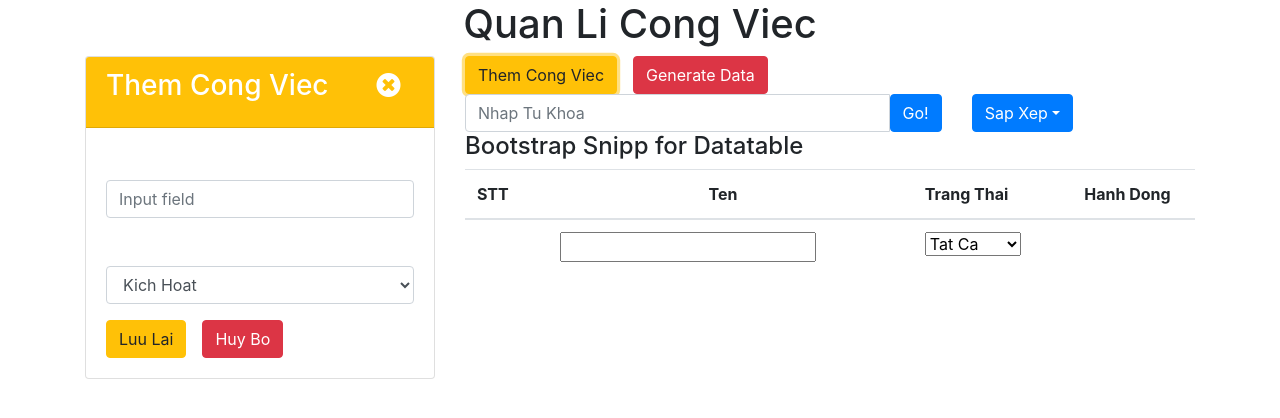
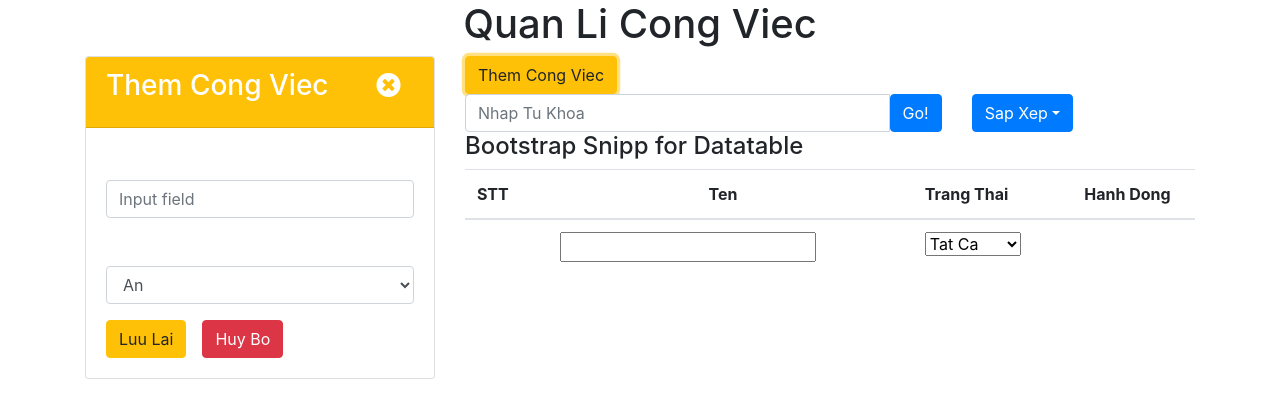
Before and after one commit to DamQuangKhoa/CRUD_React, a React (Create React App) app: page / in a window 1280 px wide. Both pictures are taken after a click on the button "Them Cong Viec". Shown: the top 418 px of the page. Built offline with nearby package versions, Linux system fonts and the light colour scheme.

Commit message:
add update & delete

```diff
--- a/src/components/app.jsx
+++ b/src/components/app.jsx
@@ -9,7 +9,8 @@ class Application extends React.Component {
     super(props);
     this.state = {
       tasks: [],
-      isDisplayForm: false
+      isDisplayForm: false,
+      taskEditing : null
     };
   }
   componentDidMount() {
@@ -21,39 +22,72 @@ class Application extends React.Component {
     }
   }
   onToggleForm = () => {
-
     this.setState({
       isDisplayForm: !this.state.isDisplayForm
-
     });
   };
-  generateData = () => {
-    let tasks = [
-      {
-        id: this.make_id(),
-        name: "Hoc Lap Trinh",
-        status: true
-      },
-      {
-        id: this.make_id(),
-        name: "Hoc Boi",
-        status: false
-      },
-      {
-        id: this.make_id(),
-        name: "Hoc Ngu",
-        status: true
+  findIndex = id => {
+    let { tasks } = this.state;
+    let result = -1;
+    tasks.forEach((t, index) => {
+      console.log(t.id);
+      if (t.id === id) {
+        result = index;
       }
-    ];
+    });
+    return result;
+  };
+  onUpdate = (id) => {
+    console.log(id);
 
+  }
+  onUpdateStatus = id => {
+    let tasks = this.state.tasks.slice();
+    tasks.map( task => {
+      if(task.id === id){
+        task.status = !task.status;
+      }
+    });
+    this.setState({tasks: tasks});
+
+      localStorage.setItem("tasks", JSON.stringify(tasks));
+    }
+
+  onDelete = id => {
+    let tasks = this.state.tasks.slice();
+    let index = this.findIndex(id);
+    if (index !== -1) {
+      tasks.splice(index, 1);
+      this.setState({
+        tasks: tasks
+      });
+      localStorage.setItem("tasks", JSON.stringify(tasks));
+    }
+  };
+  onSubmit = data => {
+    let tasks = this.state.tasks.slice();
+    let task = {
+      id: this.make_id(),
+      name: data.name,
+      status: data.status === "true" ? true : false
+    };
+    tasks.push(task);
+    this.setState({
+      tasks: tasks
+    });
     localStorage.setItem("tasks", JSON.stringify(tasks));
   };
   make_id = () => {
     return randomstring.generate();
   };
-  render() {
-    let { tasks, isDisplayForm } = this.state;
-    let eleTaskForm = isDisplayForm ? <TaskForm onToggleForm={ this.onToggleForm} /> : "";
+
+  render(){
+    let { tasks, isDisplayForm} = this.state;
+    let eleTaskForm = isDisplayForm ? (
+      <TaskForm onSubmit={this.onSubmit} onToggleForm={this.onToggleForm} />
+    ) : (
+      ""
+    );
 
     return (
       <React.Fragment>
@@ -84,19 +118,15 @@ class Application extends React.Component {
                 Them Cong Viec
               </button>
 
-              <button
-                type="button"
-                className=" btn btn-danger"
-                onClick={this.generateData}
-              >
-                Generate Data
-              </button>
               <Control />
 
               <div className="row">
                 <div className="col-md-12">
                   <h4>Bootstrap Snipp for Datatable</h4>
-                  <TaskList tasks={tasks} />
+                  <TaskList tasks={tasks}
+                  onUpdate = {this.onUpdate}
+                  onUpdateStatus = {this.onUpdateStatus}
+                  onDelete={this.onDelete} />
                 </div>
               </div>
             </div>
--- a/src/components/tab_list.jsx
+++ b/src/components/tab_list.jsx
@@ -7,10 +7,16 @@ class TaskList extends React.Component {
     this.state = {};
   }
   render() {
-    let {tasks} = this.props;
-    let elemTasks = tasks.map((task,index) => {
-      return <TaskItem key={task.id} index = {index} task= {task} />
-    })
+    let { tasks } = this.props;
+    let elemTasks = tasks.map((task, index) => {
+      return <TaskItem
+      onDelete = {this.props.onDelete}
+      onUpdateStatus = {this.props.onUpdateStatus}
+      onUpdate = {this.props.onUpdate}
+      key={task.id}
+      index={index}
+      task={task} />;
+    });
     return (
       <React.Fragment>
         <div className="table-responsive">
@@ -51,7 +57,7 @@ class TaskList extends React.Component {
                   </select>
                 </td>
               </tr>
-            {elemTasks}
+              {elemTasks}
             </tbody>
           </table>
         </div>
--- a/src/components/task_item.jsx
+++ b/src/components/task_item.jsx
@@ -4,6 +4,16 @@ class TaskItem extends React.Component {
   constructor(props) {
     super(props);
     this.state = {};
+  }
+  onUpdate = () => {
+    this.props.onUpdate(this.props.task.id);
+  }
+  onDelete = () =>{
+    this.props.onDelete(this.props.task.id);
+  }
+  onUpdateStatus = () => {
+
+    this.props.onUpdateStatus(this.props.task.id);
   }
   render() {
     let {task, index} = this.props;
@@ -12,18 +22,18 @@ class TaskItem extends React.Component {
           <tr>
                 <td>{index +1}</td>
                 <td className="text-center">{task.name}</td>
-                <td className="text-center">
-                  <span className={task.status? 'badge badge-danger' : 'badge badge-warning' }>{task.status? 'Kich Hoat': 'An '}</span>
+                <td onClick ={this.onUpdateStatus} className="text-center">
+                  <span   className={task.status? 'badge badge-danger' : 'badge badge-warning' }>{task.status? 'Kich Hoat': 'An '}</span>
                 </td>
                 <td className="text-center">
-                  <a className="btn btn-info btn-xs" href="">
+                  <button onClick ={this.onUpdate} className="btn btn-info btn-xs" >
                     <span className="fa fa-pencil" />
                     Edit
-                  </a>
-                  <a href="" className="btn btn-danger btn-xs">
+                  </button>
+                  <button  onClick ={this.onDelete} className="btn btn-danger btn-xs">
                     <span className="glyphicon glyphicon-remove" />
                     Del
-                  </a>
+                  </button>
                 </td>
               </tr>
       </React.Fragment>
--- a/src/components/taskform.jsx
+++ b/src/components/taskform.jsx
@@ -3,7 +3,33 @@ import React from "react";
 class TaskForm extends React.Component {
   constructor(props) {
     super(props);
-    this.state = {};
+    this.state = {
+      name : '',
+      status: false,
+    };
+  }
+  onClear = () =>{
+    this.setState({
+      name :'',
+      status: false,
+    })
+  }
+  onChange = (event) => {
+    let target = event.target;
+    let name = target.name;
+    let value = target.value;
+    this.setState({
+      [name] : value
+    })
+  }
+
+  onSubmit = (event) => {
+    event.preventDefault();
+    this.props.onSubmit(this.state);
+    this.onClear();
+    this.props.onToggleForm();
+
+
   }
   render() {
     return (
@@ -20,14 +46,16 @@ class TaskForm extends React.Component {
 
           </div>
           <div className="card-body">
-            <form action="" method="POST" >
+            <form onSubmit ={this.onSubmit}  >
               <div className="form-group">
                 <label>Ten :</label>
                 <input
                   type="text"
                   className="form-control"
-                  id=""
+                  value = { this.state.name}
                   placeholder="Input field"
+                  name="name"
+                  onChange = {this.onChange}
                 />
               </div>
 
@@ -36,19 +64,19 @@ class TaskForm extends React.Component {
 
                 <select
                   name="status"
-                  id="inputstatus"
                   className="form-control"
-                  required="required"
+                  value = {this.state.status}
+                  onChange = { this.onChange}
                 >
-                  <option value="">Kich Hoat</option>
-                  <option value=""> An</option>
+                  <option value={true}>Kich Hoat</option>
+                  <option value={false}> An</option>
                 </select>
               </div>
 
               <button type="submit" className="btn btn-warning mr-3">
                 Luu Lai
               </button>
-              <button type="submit" className="btn btn-danger">
+              <button type= "button" onClick={this.onClear}  className="btn btn-danger">
                 Huy Bo
               </button>
             </form>
```
